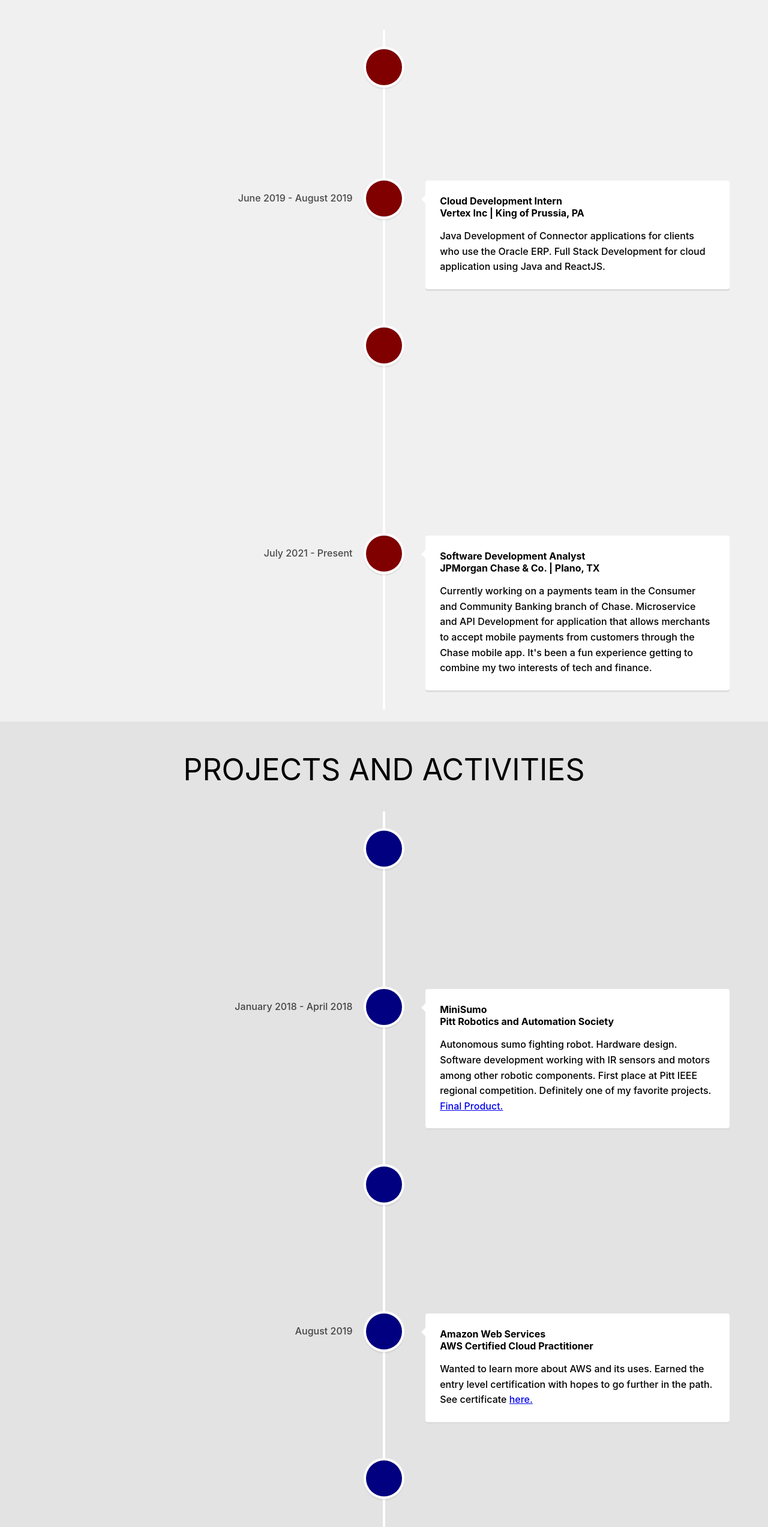
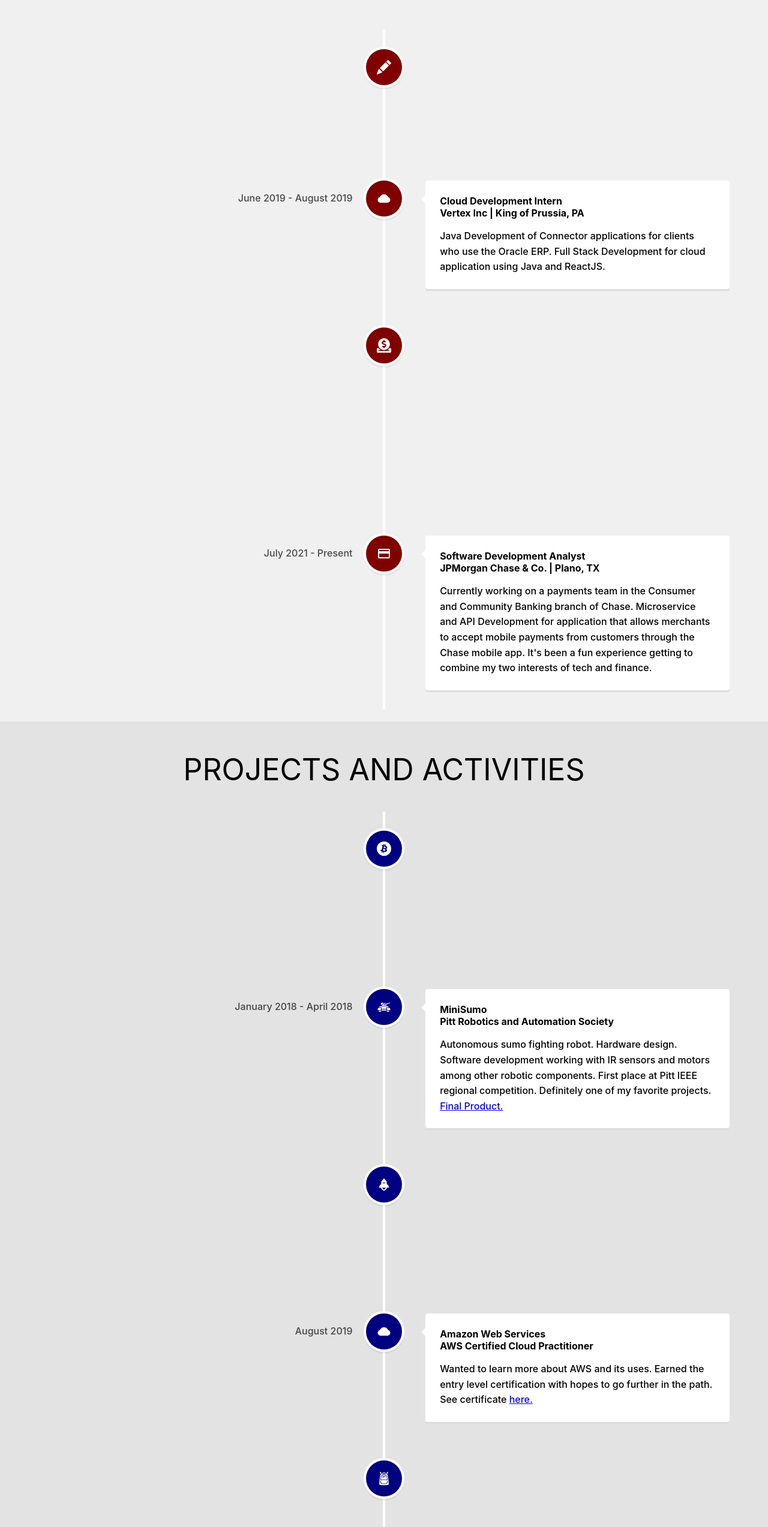
Before and after one commit to niketh2171/Personal-Website, a React (Create React App) app: page / in a window 1280 px wide. Shown: the part 900-3446 px from the top of the page at 60% size. Built offline with nearby package versions, Linux system fonts and the light colour scheme.

Commit message:
added icons

```diff
--- a/package.json
+++ b/package.json
@@ -5,6 +5,7 @@
   "dependencies": {
     "react": "^16.13.1",
     "react-dom": "^16.13.1",
+    "react-icons": "^4.3.1",
     "react-scripts": "3.1.0",
     "react-scroll": "^1.8.4",
     "react-shapes": "^0.1.0",
--- a/src/Projects.js
+++ b/src/Projects.js
@@ -4,6 +4,10 @@
 import './App.css';
 import { VerticalTimeline, VerticalTimelineElement }  from 'react-vertical-timeline-component';
 import 'react-vertical-timeline-component/style.min.css';
+import {GrBitcoin} from "react-icons/gr";
+import { GiBattleTank } from "react-icons/gi";
+import { AiFillRocket, AiFillCloud } from "react-icons/ai";
+import { GiSchoolBag } from "react-icons/gi";
 
 export default class Projects extends React.Component {
   constructor(props){
@@ -21,6 +25,7 @@
             className="vertical-timeline-element--work"
             date="January 2018 - April 2018"
             iconStyle={{ background: 'Navy', color: '#fff' }}
+            icon={<GrBitcoin/>}
           >
             <h3 className="vertical-timeline-element-title"> Freshman Engineering Conference </h3>
             <h4 className="vertical-timeline-element-subtitle">The Importance of Cryptocurrency and Blockchain Technology</h4>
@@ -32,6 +37,7 @@
             className="vertical-timeline-element--work"
             date="January 2018 - April 2018"
             iconStyle={{ background: 'Navy', color: '#fff' }}
+            icon={<GiBattleTank/>}
           >
             <h3 className="vertical-timeline-element-title"> MiniSumo </h3>
             <h4 className="vertical-timeline-element-subtitle"> Pitt Robotics and Automation Society </h4>
@@ -45,6 +51,7 @@
             className="vertical-timeline-element--work"
             date="September 2018 - April 2019"
             iconStyle={{ background: 'Navy', color: '#fff' }}
+            icon={<AiFillRocket/>}
           >
             <h3 className="vertical-timeline-element-title"> Avionics Team Member </h3>
             <h4 className="vertical-timeline-element-subtitle"> Pitt Rocketry Team </h4>
@@ -56,6 +63,7 @@
             className="vertical-timeline-element--work"
             date="August 2019"
             iconStyle={{ background: 'Navy', color: '#fff' }}
+            icon={<AiFillCloud/>}
           >
             <h3 className="vertical-timeline-element-title"> Amazon Web Services </h3>
             <h4 className="vertical-timeline-element-subtitle"> AWS Certified Cloud Practitioner </h4>
@@ -67,6 +75,7 @@
             className="vertical-timeline-element--work"
             date="October 2020 - June 2021"
             iconStyle={{ background: 'Navy', color: '#fff' }}
+            icon={<GiSchoolBag/>}
           >
             <h3 className="vertical-timeline-element-title"> Software Development Volunteer </h3>
             <h4 className="vertical-timeline-element-subtitle"> Pitt iServe Program </h4>
--- a/src/WorkExperience.js
+++ b/src/WorkExperience.js
@@ -6,6 +6,10 @@
 import {Rectangle, Ellipse, Line} from 'react-shapes';
 import { VerticalTimeline, VerticalTimelineElement }  from 'react-vertical-timeline-component';
 import 'react-vertical-timeline-component/style.min.css';
+import { BsFillBriefcaseFill, BsPencilFill } from "react-icons/bs";
+import { AiFillCloud } from "react-icons/ai";
+import { FaDonate } from "react-icons/fa";
+import { MdPayment } from "react-icons/md";
 
 export default class WorkExperience extends React.Component {
   constructor(props){
@@ -23,6 +27,7 @@
             className="vertical-timeline-element--work"
             date="June 2018 - August 2018"
             iconStyle={{ background: 'Maroon', color: '#fff' }}
+            icon={<BsPencilFill />}
           >
             <h3 className="vertical-timeline-element-title"> Teaching Assistant</h3>
             <h4 className="vertical-timeline-element-subtitle">Kaizen Learning Center | Malvern, PA</h4>
@@ -34,6 +39,7 @@
             className="vertical-timeline-element--work"
             date="June 2019 - August 2019"
             iconStyle={{ background: 'Maroon', color: '#fff' }}
+            icon={<AiFillCloud />}
           >
             <h3 className="vertical-timeline-element-title"> Cloud Development Intern</h3>
             <h4 className="vertical-timeline-element-subtitle">Vertex Inc | King of Prussia, PA</h4>
@@ -45,6 +51,7 @@
             className="vertical-timeline-element--work"
             date="June 2020 - August 2020"
             iconStyle={{ background: 'Maroon', color: '#fff' }}
+            icon={<FaDonate />}
           >
             <h3 className="vertical-timeline-element-title"> Software Development Intern</h3>
             <h4 className="vertical-timeline-element-subtitle">JPMorgan Chase & Co. | Wilmington, DE</h4>
@@ -57,6 +64,7 @@
             className="vertical-timeline-element--work"
             date="July 2021 - Present"
             iconStyle={{ background: 'Maroon', color: '#fff' }}
+            icon={<MdPayment />}
           >
             <h3 className="vertical-timeline-element-title"> Software Development Analyst</h3>
             <h4 className="vertical-timeline-element-subtitle">JPMorgan Chase & Co. | Plano, TX</h4>
```
Also changed, not shown: 1 other file (tests, documents, lock files or other folders).
